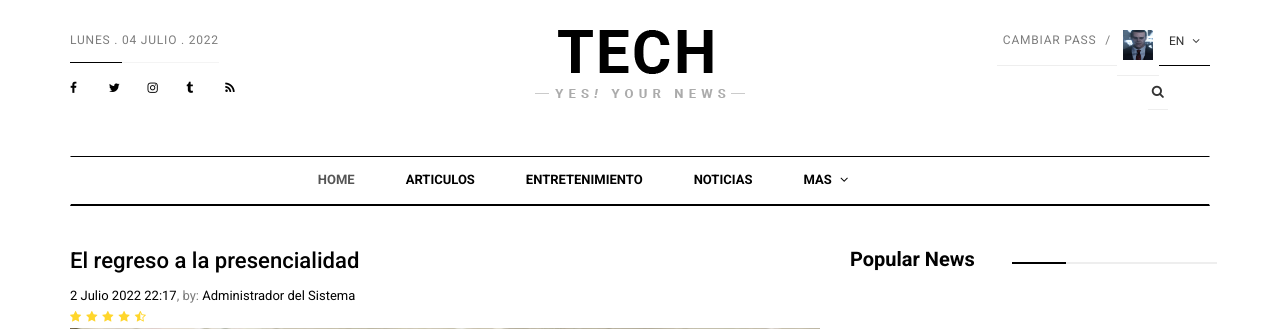
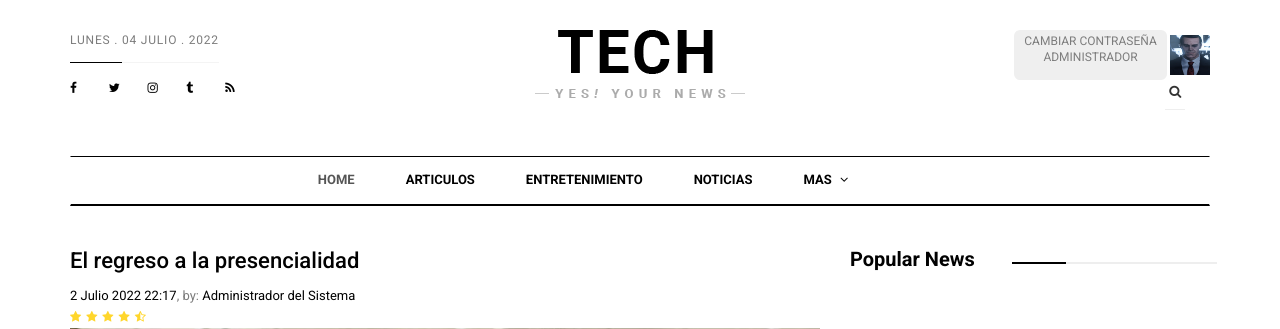
Before and after one commit to brianmondino/pro_final_grupo, a Django app: page / in a window 1280 px wide. Shown: the top 329 px of the page. Run offline with Django 4.2, Linux system fonts and the light colour scheme; a user stored in the database is signed in; data comes from the database, SQL or seed files in the repository; both versions use the stored data as it was after the commit; some libraries are stand-ins or nearby versions.

Commit message:
ultima version aplicacion de usuarios

```diff
--- a/django_base/settings.py
+++ b/django_base/settings.py
@@ -76,6 +76,7 @@
                 'django.contrib.auth.context_processors.auth',
                 'django.contrib.messages.context_processors.messages',
                 'users.context_processors.login_form',
+                'users.context_processors.changepassword',
             ],
         },
     },
--- a/django_base/urls.py
+++ b/django_base/urls.py
@@ -27,10 +27,4 @@
     path('', index, name = 'index'),
     path('paginas/', include('paginas.urls')),
     path('',  include('users.urls', namespace='users')),
-    #path('login/',login_view,name = 'login'),
-    #path('modal/',modal,name = 'modal'),
-    #path('logout/',logout_view,name = 'logout_view'),
-    #path('register/',register_view,name = 'register'),
-    #path('login/change_password/', change_password, name='change_password'),
-
 ]+ static(settings.MEDIA_URL, document_root=settings.MEDIA_ROOT)
--- a/templates/base_.html
+++ b/templates/base_.html
@@ -26,6 +26,13 @@
 	<!-- Theme Style -->
 	<link href="{% static '/css/style.css' %}" rel="stylesheet">
 
+	<style>
+	.test{
+		height:40px;
+		width:40px;
+	}
+	</style>
+
 	<!-- HTML5 shim and Respond.js for IE8 support of HTML5 elements and media queries -->
 	<!-- WARNING: Respond.js doesn't work if you view the page via file:// -->
 	<!--[if lt IE 9]>
@@ -36,6 +43,7 @@
 
 <body id="page-top" data-spy="scroll" data-target=".navbar">
 	{% include "user/login.html" %}
+	{% include "user/change_password.html" %}
 	<div id="main-wrapper">
 	<!-- Page Preloader -->
 	<div id="preloader">
@@ -86,28 +94,32 @@
 								<div class="right_section">
 									<ul class="nav navbar-nav">
 										{% if request.user.is_authenticated %}
-											<li><a href="change_password">Cambiar Pass</a></li>
-											<li>
-												<a href={% url 'users:profile' %}>
-												<img src={{ user.profile_pic.url }} class="rounded-circle" height="30" width='30' alt="" loading="lazy" />
-												</a>
-											</li>
+
+											<button type="button"
+													class="btn btn-secondary btn-lg"
+													data-toggle="modal"
+													style="text-align:center;"
+													data-target="#modal_change">CAMBIAR CONTRASEÑA<br>{{ user.first_name }}
+											</button>
+											<a href={% url 'users:profile' %}>
+												<img src={{ user.profile_pic.url }} class="rounded" height="40" width='40' alt="" loading="lazy" />
+											</a>
 										{% else %}
-											<!-- <li>
-												<button type="button" class="btn btn-primary" data-mdb-toggle='modal' data-mdb-target='#loginModal'>
-												Iniciar Sesión
-												</button>
-											</li>-->
 											<button type="button" class="btn btn-primary btn-lg" data-toggle="modal" data-target="#modal_login">Iniciar Sesion / Registrarse</button>
+											{% for message in messages %}
+											<!-- <div class="alert alert-{{message.tags}} alert-dismissible fade show" role='alert'> -->
+												<br>{{ message }}
+											<!-- </div> -->
+											{% endfor %}
 										{% endif %}
-										<li class="dropdown lang">
+										<!--<li class="dropdown lang">
 											<button class="btn btn-default dropdown-toggle" type="button" id="dropdownMenu1"
 												data-toggle="dropdown" aria-haspopup="true" aria-expanded="true">En <i
 												class="fa fa-angle-down"></i></button>
 											<ul class="dropdown-menu" aria-labelledby="dropdownMenu1">
 												<li><a href="#">Bn</a></li>
 											</ul>
-										</li>
+										</li>-->
 									</ul>
 									<!-- Language Section -->
 
--- /dev/null
+++ b/templates/user/change_password.html
@@ -0,0 +1,33 @@
+<!-- Modal -->
+<div class="modal fade" id="modal_change" tabindex="-1" role="dialog" aria-labelledby="myModalLabel" aria-hidden="true">
+    <div class="modal-dialog">
+        <div class="modal-content">
+            <div class="modal-header">
+                <button type="button" class="close" data-dismiss="modal" aria-label="Close"><span aria-hidden="true">&times;</span>
+                </button>
+                <h4 class="modal-title" id="myModalLabel">Cambiar Contraseña</h4>
+            </div>
+            <div class="modal-body">
+                            <form id="change" class="text-center" action="{% url 'users:change' %}" method="post">
+                                {% csrf_token %}
+                                <div class="form-outline form-auth-md mb-4">
+                                    {{ changepassword.old_password }}
+                                    <label class="form-label" style="margin-left: 0px;">Contraseña actual</label>
+                                </div>
+                                <div class="form-outline form-auth-md mb-4">
+                                    {{ changepassword.new_password }}
+                                    <label class="form-label" style="margin-left: 0px;">Nueva Contraseña</label>
+                                </div>
+                                <div class="form-outline form-auth-md mb-4">
+                                    {{ changepassword.reenter_password }}
+                                    <label class="form-label" style="margin-left: 0px;">Repetir Contraseña</label>
+                                </div>
+                                <button type="submit" class="btn btn-primary btn-block mb-4">Grabar</button>
+                            </form>
+            </div>
+            <div class="modal-footer">
+                <button type="button" class="btn btn-default" data-dismiss="modal">Cerrar</button>
+            </div>
+        </div>
+    </div>
+</div>
--- a/templates/user/login.html
+++ b/templates/user/login.html
@@ -6,7 +6,7 @@
                 <button type="button" class="close" data-dismiss="modal" aria-label="Close"><span aria-hidden="true">&times;</span>
 
                 </button>
-                 <h4 class="modal-title" id="myModalLabel">Iniciar Sesion / Registrarse</h4>
+                <h4 class="modal-title" id="myModalLabel">Iniciar Sesion / Registrarse</h4>
 
             </div>
             <div class="modal-body">
@@ -29,23 +29,17 @@
                         <div class="tab-pane active" id="iniciar_sesion" role="tabpanel">
                           <form id="login" class="text-center" action="{% url 'users:login' %}" method="post">
                             {% csrf_token %}
-
                             <div class="form-outline form-auth-md mb-4">
                               {{ loginForm.email }}
                               <label class="form-label" style="margin-left: 0px;">Correo Electronico</label>
                             </div>
-
                             <div class="form-outline form-auth-md mb-4">
                               {{ loginForm.password }}
                               <label class="form-label" style="margin-left: 0px;">Contraseña</label>
                             </div>
-
-
-
                             <button type="submit" class="btn btn-primary btn-block mb-4">Iniciar</button>
                           </form>
                         </div>
-
 
                         <div class="tab-pane fade" id="registrarse" role="tabpanel">
                           <form id="register" class="text-center" action="{% url 'users:signup'%}" method="post">
@@ -67,13 +61,13 @@
 
                             <div class="form-outline form-auth-mdb mb-4">
                               {{ signupForm.password }}
-                              <label class="form-label" style="margin-left: 0px;">Your password
+                              <label class="form-label" style="margin-left: 0px;">Password
                               </label>
                             </div>
 
                             <div class="form-outline form-auth-mdb mb-4">
                               {{ signupForm.password2 }}
-                              <label class="form-label" style="margin-left: 0px;">Repeat password
+                              <label class="form-label" style="margin-left: 0px;">Repetir
                               </label>
 
                             </div>
@@ -86,7 +80,7 @@
                 </div>
             </div>
             <div class="modal-footer">
-                <button type="button" class="btn btn-default" data-dismiss="modal">Close</button>
+                <button type="button" class="btn btn-default" data-dismiss="modal">Cerrar</button>
             </div>
         </div>
     </div>
--- a/users/context_processors.py
+++ b/users/context_processors.py
@@ -1,4 +1,4 @@
-from .forms import UserLoginForm, UserSignUpForm
+from .forms import UserLoginForm, UserSignUpForm,UserChangePassword
 
 def login_form(request):
     login_form = UserLoginForm()
@@ -7,3 +7,9 @@
         'loginForm': login_form,
         'signupForm': signup_form
     }
+
+def changepassword(request):
+    change_password = UserChangePassword()
+    return {
+        'changepassword': change_password
+    }
--- a/users/forms.py
+++ b/users/forms.py
@@ -1,4 +1,49 @@
 from django import forms
+
+#class UserChangePassword(forms.Form):
+#    old_password=forms.CharField()
+#    new_password=forms.CharField()
+#    reenter_password=forms.CharField()
+#    def clean(self):
+#        new_password=self.cleaned_data.get('new_password')
+#        reenter_password=self.cleaned_data.get('reenter_password')
+#        #similarly old_password
+#        if new_password and new_password!=reenter_password or new_password==old_password:
+#        #raise error
+#        #get the user object and check from old_password list if any one matches with the new password raise error(read whole answer you would know)
+#            return self.cleaned_data #don't forget this.
+
+class UserChangePassword(forms.Form):
+    old_password = forms.CharField(
+                widget=forms.PasswordInput(
+                attrs={
+                'id': 'old_password',
+                'type': 'password',
+                'class': 'form-control'
+            }
+        ))
+    new_password = forms.CharField(
+        widget=forms.PasswordInput(
+            attrs={
+                'id': 'new_password',
+                'type': 'password',
+                'class': 'form-control'
+            }
+        ))
+    reenter_password = forms.CharField(
+        widget=forms.PasswordInput(
+            attrs={
+                'id': 'reenter_password',
+                'type': 'password',
+                'class': 'form-control'
+            }
+        ))
+
+    def clean_reenter_password(self):
+        cd = self.cleaned_data
+        if cd['new_password'] != cd['reenter_password']:
+            raise forms.ValidationError('Las Contraseñas no coinciden')
+        return cd['reenter_password']
 
 
 class UserLoginForm(forms.Form):
--- a/users/urls.py
+++ b/users/urls.py
@@ -10,4 +10,5 @@
     path("follow/<slug:slug>", views.follow, name='follow'),
     path('signup/', views.signup_view, name='signup'),
     path('logout/', views.logout_view, name='logout'),
+    path('change/',views.changepassword, name='change'),
 ]
```
Also changed, not shown: templates/user/profile.html (+9 -16 lines), users/views.py (+22 -3 lines), db.sqlite3, media/imagenes/shutterstock_1754703221.jpg_328101988_oHZkkX9_u4rwd59.webp (added), media/users/2017-10-13_287629.webp (added), media/users/IMG1263_reducida.jpg (added).
